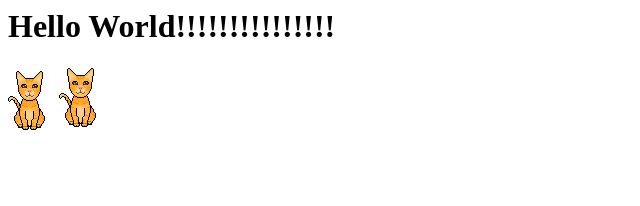
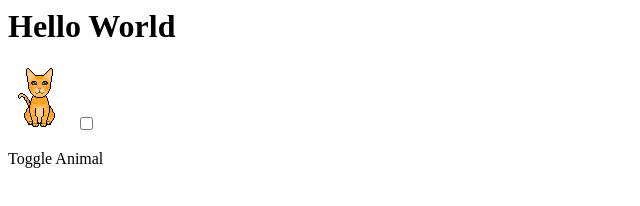
Before and after one commit to IsRo06/WeAreSeniorProject, a browser extension: page html/main.html in a window 1280 px wide. Shown: the whole page, without its empty margins (0-640 px from the left). Drawn offline with Linux system fonts and the light colour scheme.

Commit message:
Toggle actually exists now

```diff
--- a/html/main.html
+++ b/html/main.html
@@ -1,8 +1,12 @@
 <html>
   <body>
-    <h1>Hello World!!!!!!!!!!!!!!!</h1>
-	<img src="/Images/Cat/CatStatic.png">
-	<img src="/Images/Cat/CatWagTail.gif">
+    <h1>Hello World</h1>
+	<img id="myImage" src="/Images/Cat/CatWagTail.gif">
+	<label class="switch">
+		<input type="checkbox" id="imageToggle" >
+	</label>
+	<p>Toggle Animal</p>
+
 	<script src="/js/popup.js"></script>
   </body>
 </html>
```
